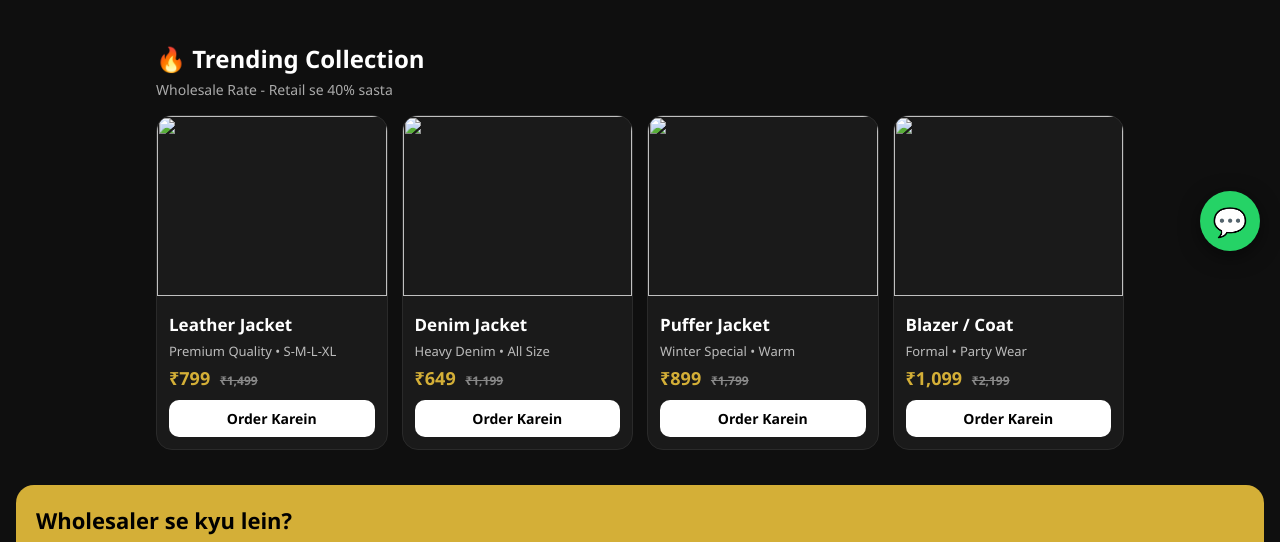
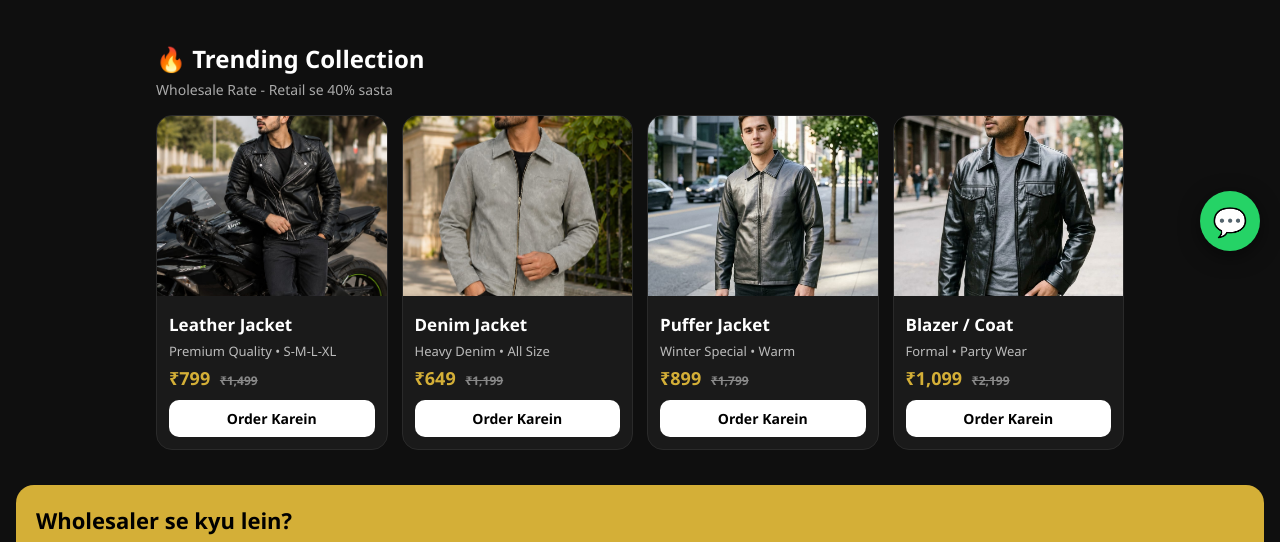
Before and after one commit to shahinasid00-cell/bjs-collection-jacket, a plain HTML site: page index.html in a window 1280 px wide. Shown: the part 529-1071 px from the top of the page. Drawn offline with Linux system fonts and the light colour scheme.

Commit message:
Update index.html

```diff
--- a/index.html
+++ b/index.html
@@ -70,22 +70,22 @@ footer{text-align:center;padding:25px;color:#888;font-size:13px}
 <div class="grid">
 
 <div class="card">
-<img src="image/jk4.jpeg">
+<img src="jk4.jpeg">
 <div class="card-body"><h4>Leather Jacket</h4><p>Premium Quality • S-M-L-XL</p><div class="price">₹799 <small>₹1,499</small></div><a class="order" href="https://wa.me/919555666437?text=Mujhe%20Leather%20Jacket%20Wholesale%20me%20chahiye">Order Karein</a></div>
 </div>
 
 <div class="card">
-<img src="image/jk5.jpeg">
+<img src="jk5.jpeg">
 <div class="card-body"><h4>Denim Jacket</h4><p>Heavy Denim • All Size</p><div class="price">₹649 <small>₹1,199</small></div><a class="order" href="https://wa.me/919555666437?text=Mujhe%20Denim%20Jacket%20chahiye">Order Karein</a></div>
 </div>
 
 <div class="card">
-<img src="image/jk2.jpeg">
+<img src="jk2.jpeg">
 <div class="card-body"><h4>Puffer Jacket</h4><p>Winter Special • Warm</p><div class="price">₹899 <small>₹1,799</small></div><a class="order" href="https://wa.me/919555666437?text=Mujhe%20Puffer%20Jacket%20chahiye">Order Karein</a></div>
 </div>
 
 <div class="card">
-<img src="image/jk3.jpeg">
+<img src="jk3.jpeg">
 <div class="card-body"><h4>Blazer / Coat</h4><p>Formal • Party Wear</p><div class="price">₹1,099 <small>₹2,199</small></div><a class="order" href="https://wa.me/919555666437?text=Mujhe%20Blazer%20chahiye">Order Karein</a></div>
 </div>
 
```
